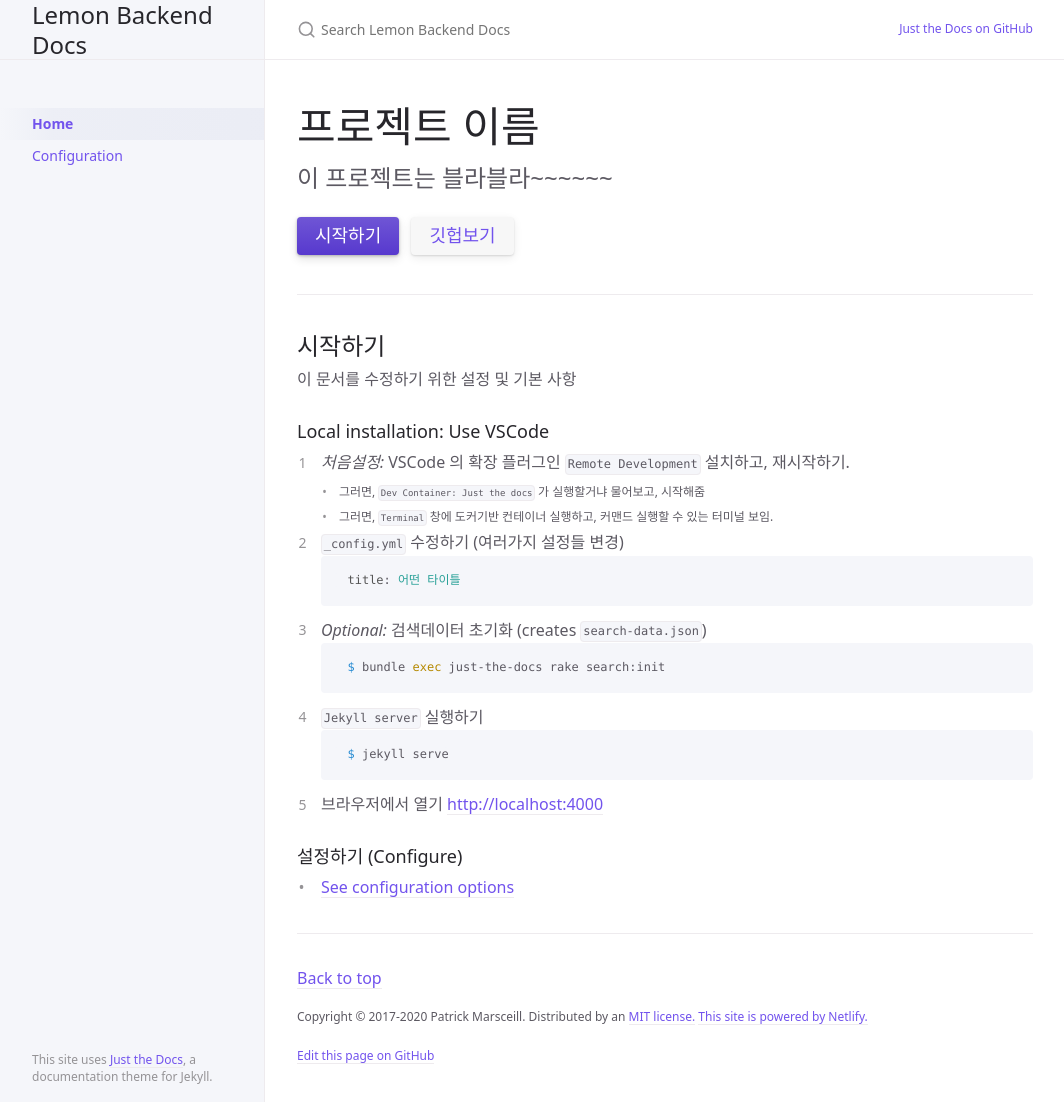
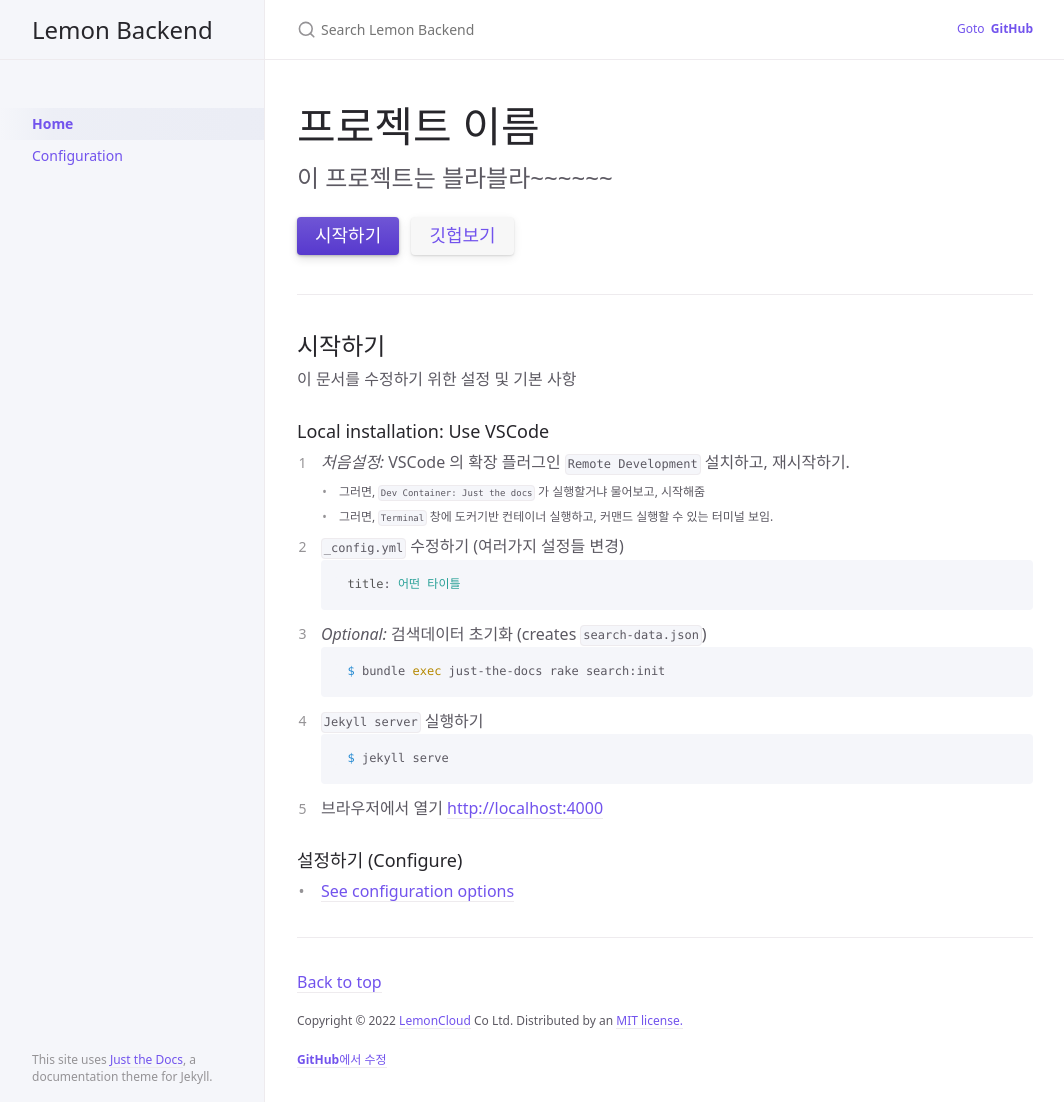
Before and after one commit to lemoncloud-io/lemon-backend-docs, a Jekyll site: the page built from index.md, in a window 1280 px wide and 1102 px high. Shown: the whole window, without its empty margins (107-1171 px from the left). Built offline with Jekyll 4.4.1, drawn with Linux system fonts in a browser that asks for light colours.

Commit message:
chore: cleanup config

````diff
--- a/_config.yml
+++ b/_config.yml
@@ -13,8 +13,8 @@
 # you will see them accessed via {{ site.title }}, {{ site.github_repo }}, and so on.
 # You can create any custom variable you would like, and they will be accessible
 # in the templates via {{ site.myvariable }}.
-title: Lemon Backend Docs
-description: A Jekyll theme for documentation
+title: Lemon Backend
+description: Lemon Backend Technology 사용을 위한 기술 문서들
 baseurl: "/lemon-backend-docs" # the subpath of your site, e.g. /blog
 url: "https://tech.lemoncloud.io" # the base hostname & protocol for your site, e.g. http://example.com
 
@@ -81,8 +81,8 @@ heading_anchors: true
 
 # Aux links for the upper right navigation
 aux_links:
-  "Just the Docs on GitHub":
-    - "//github.com/lemoncloud-io/lemon-backend-docs"
+  "Goto &nbsp;<strong>GitHub</strong>":
+    - "//github.com/lemoncloud-io"
 
 # Makes Aux links open in a new tab. Default is false
 aux_links_new_tab: false
@@ -98,7 +98,7 @@ nav_sort: case_sensitive # Capital letters sorted before lowercase
 back_to_top: true
 back_to_top_text: "Back to top"
 
-footer_content: "Copyright &copy; 2017-2020 Patrick Marsceill. Distributed by an <a href=\"https://github.com/just-the-docs/just-the-docs/tree/main/LICENSE.txt\">MIT license.</a> <a href=\"https://www.netlify.com/\">This site is powered by Netlify.</a>"
+footer_content: "Copyright &copy; 2022 <a href=\"https://lemoncloud.io\">LemonCloud</a> Co Ltd. Distributed by an <a href=\"https://github.com/lemoncloud-io/lemon-backend-docs/main/LICENSE.txt\">MIT license.</a>"
 
 # Footer last edited timestamp
 last_edit_timestamp: true # show or hide edit time - page must have `last_modified_date` defined in the frontmatter
@@ -108,7 +108,7 @@ last_edit_time_format: "%b %e %Y at %I:%M %p" # uses ruby's time format: https:/
 
 # Footer "Edit this page on GitHub" link text
 gh_edit_link: true # show or hide edit this page link
-gh_edit_link_text: "Edit this page on GitHub"
+gh_edit_link_text: "<strong>GitHub</strong>에서&nbsp;수정"
 gh_edit_repository: "https://github.com/lemoncloud-io/lemon-backend-docs" # the github URL for your repo
 gh_edit_branch: "main" # the branch that your docs is served from
 # gh_edit_source: docs # the source that your files originate from
@@ -140,4 +140,4 @@ compress_html:
   # ignore:
   #   envs: all
 
-theme: jekyll-theme-cayman
+theme: just-the-docs
--- a/index.md
+++ b/index.md
@@ -27,6 +27,8 @@ permalink: /
     {: .fs-2}
     - 그러면, `Terminal` 창에 도커기반 컨테이너 실행하고, 커맨드 실행할 수 있는 터미널 보임.
     {: .fs-2}
+    -
+
 
 2. `_config.yml` 수정하기 (여러가지 설정들 변경)
   ```yaml
````
Also changed, not shown: favicon.ico.
